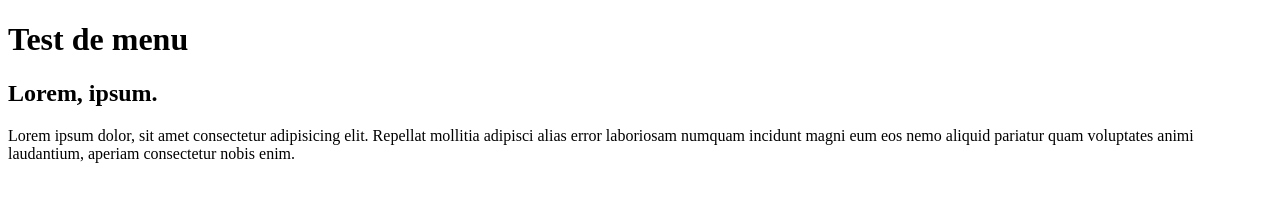
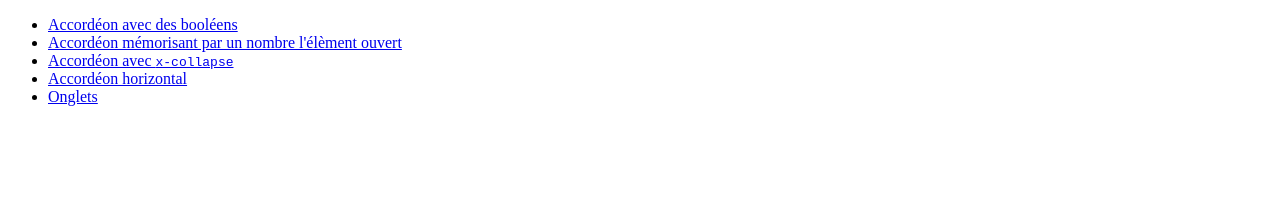
Before and after one commit to ppierre/R113-TP3-accordeons-base, a website: page index.html in a window 1280 px wide. Drawn offline with Linux system fonts and the light colour scheme.

Commit message:
structure fichiers

```diff
--- a/index.html
+++ b/index.html
@@ -1,24 +1,28 @@
 <!DOCTYPE html>
-<html lang="en">
+<html lang="fr">
   <head>
     <meta charset="UTF-8" />
     <meta http-equiv="X-UA-Compatible" content="IE=edge" />
     <meta name="viewport" content="width=device-width, initial-scale=1.0" />
-    <title>Test menu</title>
+    <title>Test de divers accordéons</title>
   </head>
   <body>
-    <!-- https://emmet.io/ -->
-    <!-- header>h1{Test de menu} -->
-    <header>
-      <h1>Test de menu</h1>
-    </header>
-    <!-- h2>lorem2^p>lorem -->
-    <h2>Lorem, ipsum.</h2>
-    <p>
-      Lorem ipsum dolor, sit amet consectetur adipisicing elit. Repellat
-      mollitia adipisci alias error laboriosam numquam incidunt magni eum eos
-      nemo aliquid pariatur quam voluptates animi laudantium, aperiam
-      consectetur nobis enim.
-    </p>
+    <ul>
+      <li>
+        <a href="01-accordeon-booleen.html">Accordéon avec des booléens</a>
+      </li>
+      <li>
+        <a href="02-accordeon-nombre.html"
+          >Accordéon mémorisant par un nombre l'élèment ouvert</a
+        >
+      </li>
+      <li>
+        <a href="03-accordeon-collapse.html"
+          >Accordéon avec <code>x-collapse</code></a
+        >
+      </li>
+      <li><a href="04-accordeon-horizontal.html">Accordéon horizontal</a></li>
+      <li><a href="05-onglets.html">Onglets</a></li>
+    </ul>
   </body>
 </html>
```
Also changed, not shown: 01-accordeon-booleen.html (added, +12 -0 lines), 02-accordeon-nombre.html (added, +12 -0 lines), 03-accordeon-collapse.html (added, +12 -0 lines), 04-accordeon-horizontal.html (added, +12 -0 lines), 05-onglets.html (added, +12 -0 lines).
